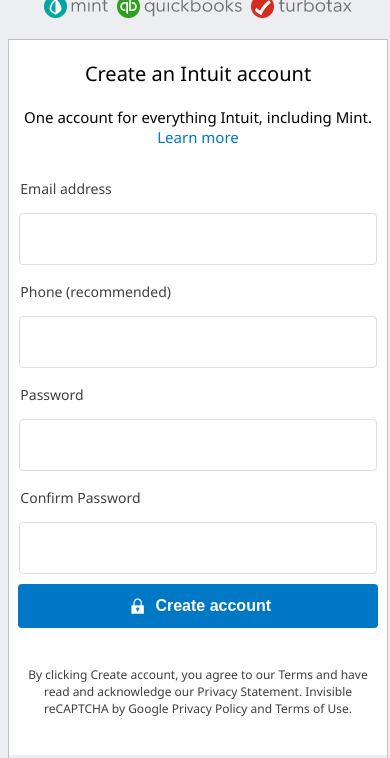
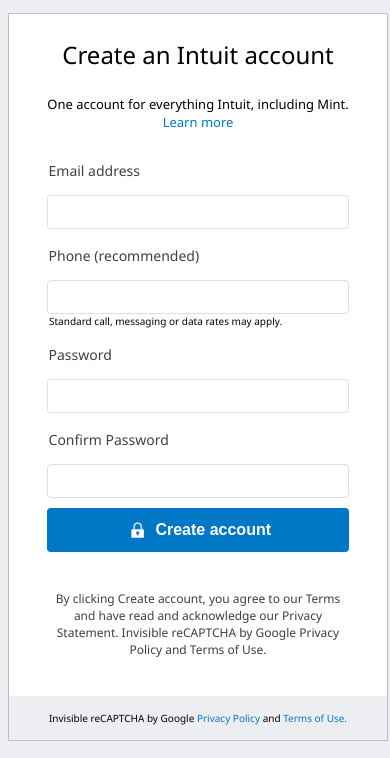
Before and after one commit to jairjaramillo/HTML-Forms, a plain HTML site: page index.html in a window 390 px wide. Shown: the part 124-882 px from the top of the page. Drawn offline with Linux system fonts and the light colour scheme.

Commit message:
adding media query and fixing some padding

```diff
--- a/css/style.css
+++ b/css/style.css
@@ -21,6 +21,12 @@
     grid-template-columns: 10fr 125px;
     grid-gap: 10px;
 
+}
+
+@media only screen and (max-width: 800px) {
+    .layout.header {
+        display: none;
+    }
 }
 
 .layout.header div:nth-child(1) {
@@ -120,12 +126,12 @@
 
 .formTitle {
     text-align: center;
-    font-size: 20px;
+    font-size: 24px;
 }
 
 .formSubtitle {
     text-align: center;
-    font-size: 15px;
+    font-size: 13px;
     /* width: 90%; */
 }
 
@@ -133,7 +139,7 @@
     /* margin-top: 20px; */
     border: 1px solid #ddd;
     border-radius: 4px;
-    height: 48px;
+    height: 30px;
     width: 93%;
     /* padding: 0 20px; */
     font-size: 16px;
@@ -192,3 +198,13 @@
     color: #0178C5;
     text-decoration: none;
 }
+
+#form-padding {
+    padding: 0 30px 0 30px;
+}
+
+#phone-text {
+    font-size: 10px;
+    text-align: left;
+    padding-left: 10px;
+}
--- a/index.html
+++ b/index.html
@@ -35,7 +35,7 @@
                     <div class="form">
                         <form action="/action" class=" mainForm">
                             <fieldset class="accountInfo">
-
+                                <div id="form-padding">
                                     <p class="formTitle">Create an Intuit account</p>
                                     <p class="formSubtitle">
                                         One account for everything Intuit, including Mint.<br>
@@ -50,6 +50,7 @@
                                     <label for="phone" class="phone">
                                         <div class="test">Phone (recommended)</div>
                                         <input type="text" class="phone" id="phone">
+                                        <div id="phone-text">Standard call, messaging or data rates may apply.</div>
                                     </label>
 
                                     <label for="password" class="password">
@@ -69,15 +70,18 @@
 
                                     <div class="captcha">
                                         <p class="terms">
-                                        By clicking Create account, you agree to our Terms and have read and acknowledge
+                                            By clicking Create account, you agree to our Terms and have read and
+                                            acknowledge
                                             our
                                             Privacy Statement.
                                             Invisible reCAPTCHA by Google Privacy Policy and Terms of Use.
                                         </p>
                                     </div>
+                                </div>
 
                                 <div class="captchaTwo">
-                                    <p>Invisible reCAPTCHA by Google <a href="">Privacy Policy</a> and <a href="">Terms of Use.</a></p>
+                                    <p>Invisible reCAPTCHA by Google <a href="">Privacy Policy</a> and <a href="">Terms
+                                            of Use.</a></p>
                                 </div>
 
                             </fieldset>
```
Lines whose indentation alone changed are shown as unchanged.
